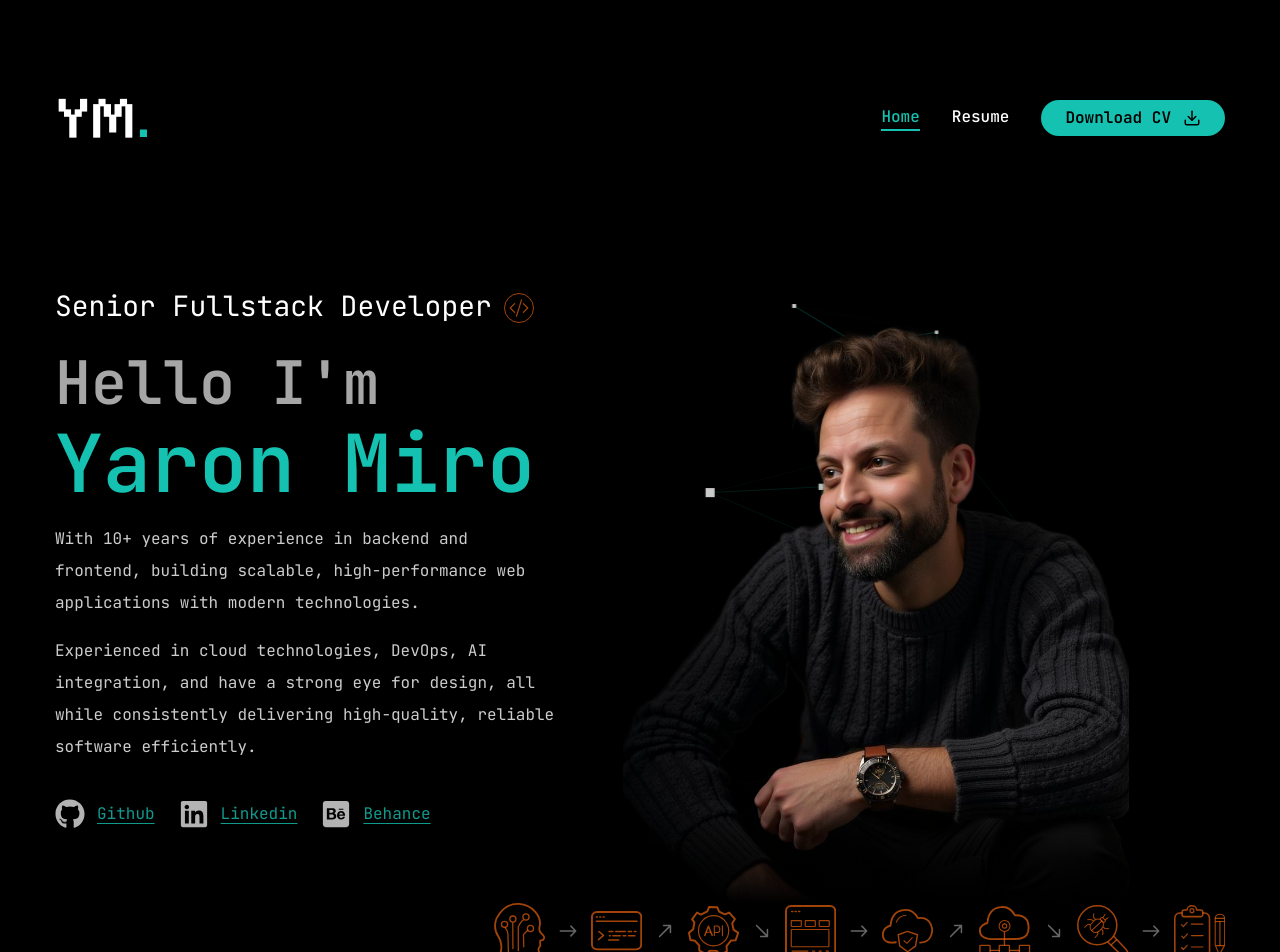
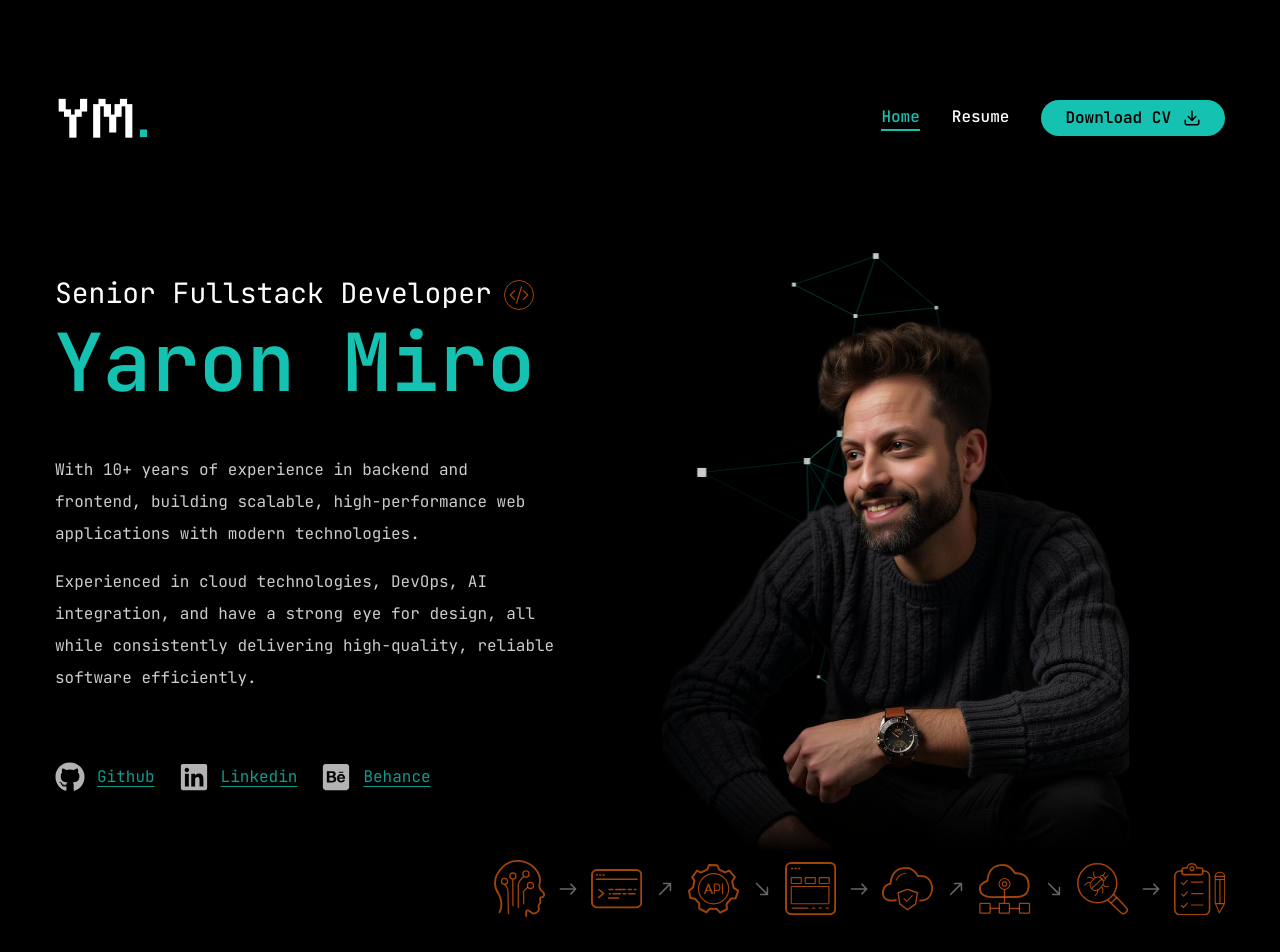
Before and after one commit to YaronMiro/ym-website, a Next.js app: page / in a window 1280 px wide. Shown: the top 952 px of the page. Built offline with nearby package versions, Linux system fonts and the light colour scheme.

Commit message:
adding small style fixes 3

```diff
--- a/app/globals.css
+++ b/app/globals.css
@@ -148,7 +148,7 @@
 
   .bottom-bg-fade {
     /* @todo Fix using theme color */
-    background: linear-gradient(0deg, rgba(0, 0, 0, 1) 0%, rgba(255, 255, 255, 0) 15%);
+    background: linear-gradient(0deg, rgba(0, 0, 0, 1) 0%, rgba(255, 255, 255, 0) 10%);
   }
 
 }
--- a/app/page.tsx
+++ b/app/page.tsx
@@ -23,10 +23,12 @@ const Home: React.FC = () => {
                 <span className="text-[28px]">Senior Fullstack Developer</span>
                 <BsCodeSlash role="img" aria-label="developer icon" className="inline rounded-full p-[4px] w-[30px] h-[30px] border border-secondary/70 text-secondary/70" />
               </div>
-              <h1 className="h1 mb-4 mt-2">
-                <span className="text-6xl text-white/65"> Hello I&apos;m <br /> </span><span className="text-accent">Yaron Miro</span>
+              <h1 className="h1 mt-2">
+                {/* <span className="text-6xl text-white/65"> Hello I&apos;m</span>
+                <br /> */}
+                <span className="text-accent">Yaron Miro</span>
               </h1>
-              <div className="max-w-[500px] mb-9 leading-8 text-white/80">
+              <div className="max-w-[500px] mt-12 mb-9 leading-8 text-white/80">
                 <p>
                   With 10+ years of experience in backend and frontend, building scalable, high-performance web applications with modern technologies.
                 </p>
@@ -43,37 +45,23 @@ const Home: React.FC = () => {
                   <span>Download CV</span>
                   <FiDownload className="text-xl" />
                 </Button>
-                <div className="mb-8">
-                  <Social className="flex xl:flex-row gap-6" />
-                </div>
+                <Social className="flex xl:flex-row mt-8 mb-8 gap-6" />
               </div>
             </div>
             <div>
               <ParticlesContainer className="absolute top-0 right-0 bottom-0  w-[55%] h-[85%] z-[-9999]" />
               <div className="relative">
                 <Image
-                  className="mr-24"
+                  className="xl:mr-24"
                   src={heroImage}
-                  height={650}
+                  height={600}
                   alt="Image of Yaron Miro"
                 />
                 <div className="bottom-bg-fade absolute top-0 bottom-0 left-0 right-0 z-50"></div>
               </div>
               </div>
           </div>
-          {/* <div className="flex justify-end pr-9">
-            <div className="flex gap-8 items-center stroke-secondary/70">
-              <YmIcon className="ym-icon" icon="head"/>
-              <YmIcon className="ym-icon" icon="app-code"/>
-              <YmIcon className="ym-icon" icon="cloud-shield" />
-              <YmIcon className="ym-icon" icon="api" />
-              <YmIcon className="ym-icon" icon="ui" />
-              <YmIcon className="ym-icon" icon="cloud-balancer" />
-              <YmIcon className="ym-icon" icon="bug-tracker" />
-              <YmIcon className="ym-icon" icon="todo-list" />
-           </div>
-          </div> */}
-            <div className="flex justify-end">
+            <div className="flex xl:justify-end mt-2">
               <div className="flex gap-1 items-center stroke-secondary/70">
                 <YmIcon className="ym-icon" icon="head" />
                 <IoIosArrowRoundForward className="text-3xl text-white/40 mx-1" />
@@ -90,10 +78,10 @@ const Home: React.FC = () => {
                 <YmIcon className="ym-icon" icon="bug-tracker" />
                 <IoIosArrowRoundForward className="text-3xl text-white/40 mx-1" />
                 <YmIcon className="ym-icon" icon="todo-list" />
-              </div>
+            </div>
           </div>
+          <Separator className="mt-20 bg-white/30" />
         </div>
-        <Separator className="w-[75%] mx-auto mt-20 bg-white/30" />
       </section>
     </>
 
--- a/components/GradientLine.tsx
+++ b/components/GradientLine.tsx
@@ -1,6 +1,4 @@
 import React from "react";
-
-import { cn } from "@/lib/utils"
 
 
 interface GradientLineProps {
--- a/components/Header.tsx
+++ b/components/Header.tsx
@@ -1,6 +1,5 @@
 import * as React from "react"
 
-import Link from "next/link";
 import { Button } from '@/components/ui/button';
 import { FiDownload } from "react-icons/fi";
 import Nav from '@/components/Nav';
```
